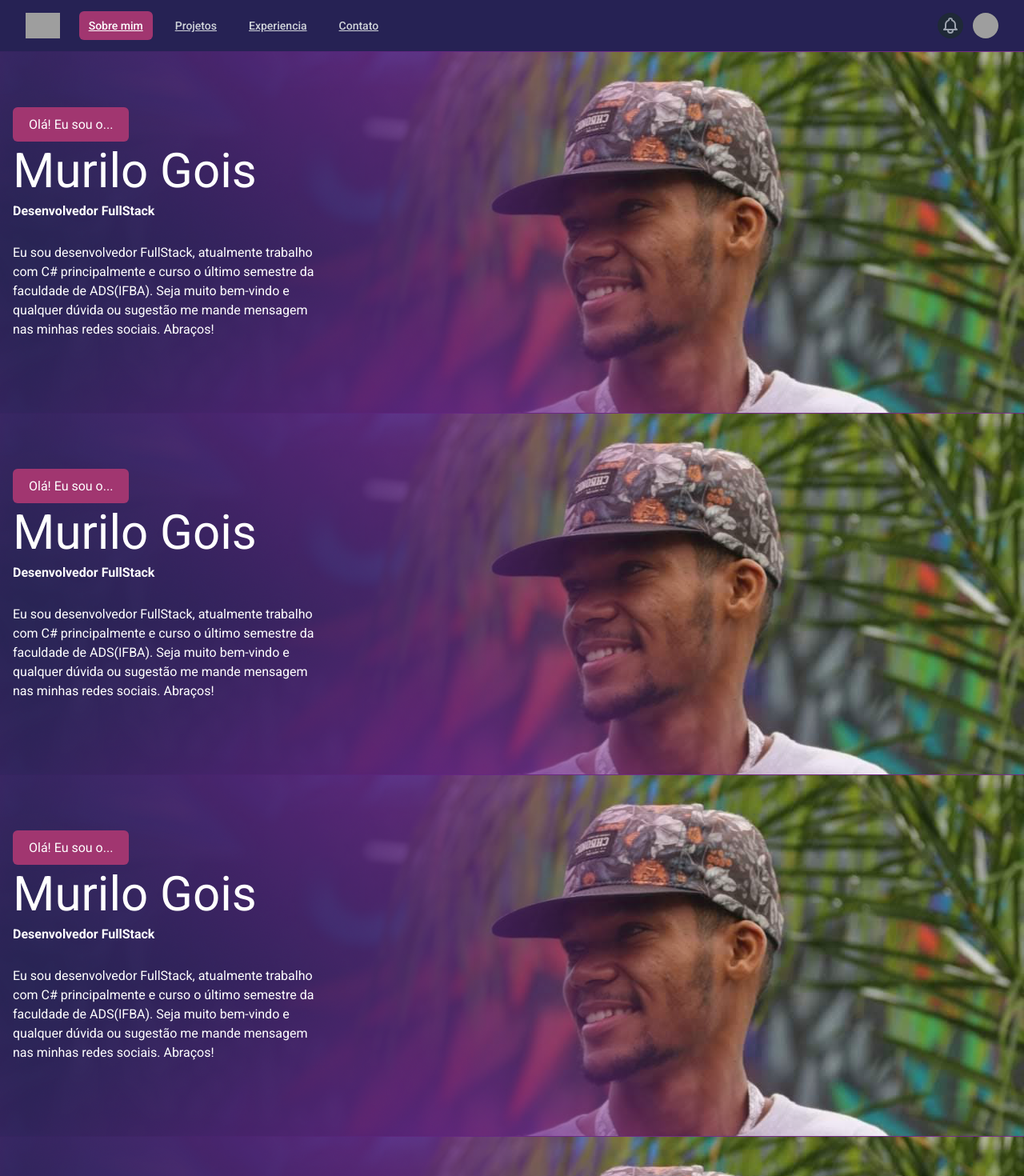
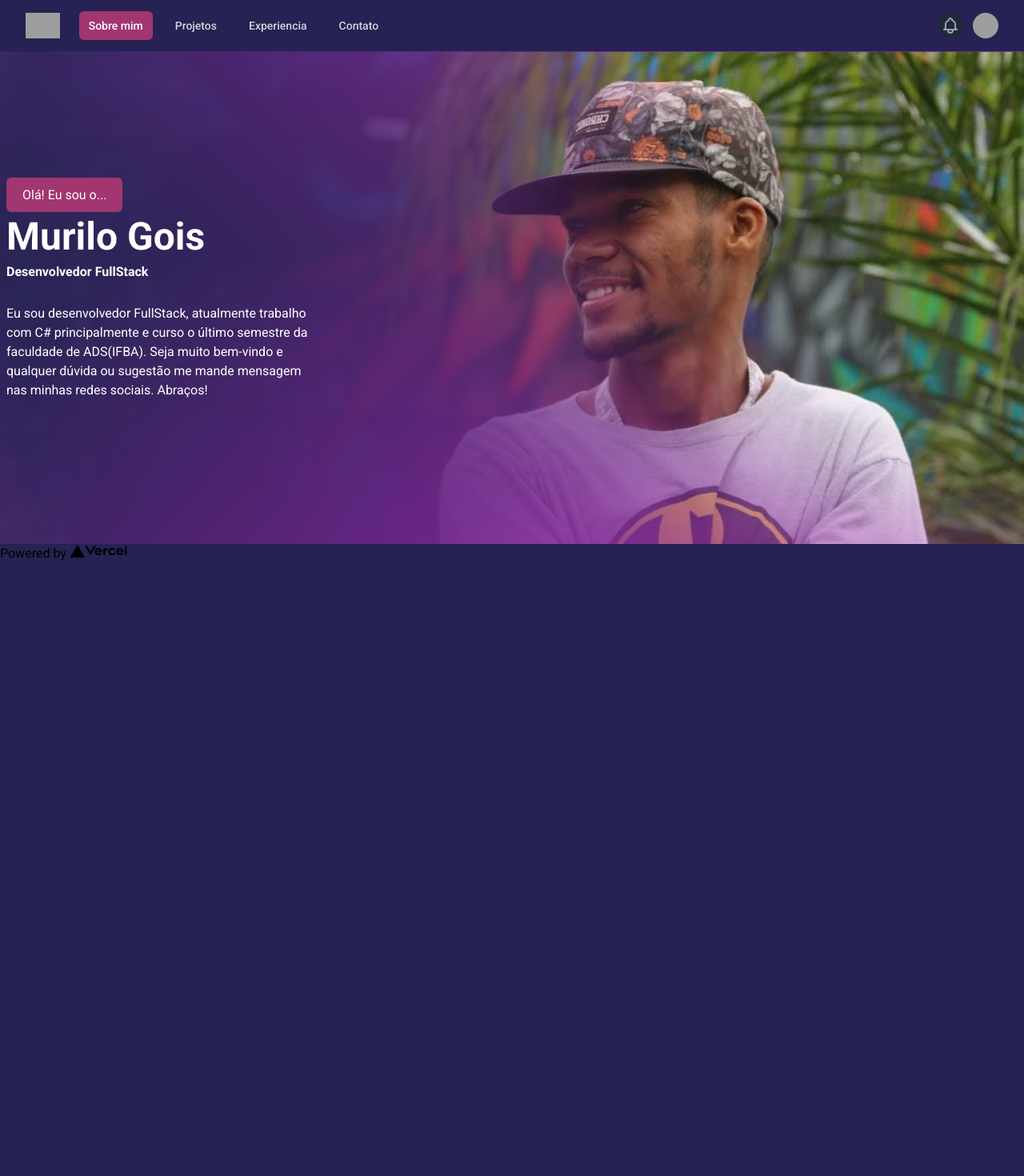
Before and after one commit to goismurilo/portfolio-next, a Next.js app: page / in a window 1280 px wide. Shown: the top 1470 px of the page at 80% size. After the commit the page ends 800 px from the top, so only its background shows below. Built offline with nearby package versions, Linux system fonts and the light colour scheme; grey boxes are pictures that could not be loaded.

Commit message:
feat(Landing): Add responsive layout

```diff
--- a/components/Landing/index.tsx
+++ b/components/Landing/index.tsx
@@ -1,11 +1,11 @@
 export default function Landing() {
     return (
         <>
-            <div className="bg-accent-dark bg-cover bg-background-landing h-auto py-20" >
+            <div className="bg-accent-dark bg-cover bg-background-landing h-auto p-2">
                 {/* <div className="flex-1 w-80"> */}
-                <div className="container mx-auto md:px-4 items-center">
+                <div className="container mx-auto items-center py-10 md:py-40">
                     <span className="py-3 px-5 bg-second-dark text-white rounded-md">Olá! Eu sou o...</span>
-                    <h1 className="py-2 mt-2 text-6xl text-white">Murilo Gois</h1>
+                    <h1 className="py-2 mt-2 text-5xl text-white font-bold">Murilo Gois</h1>
                     <strong className="py-2 text-white">Desenvolvedor FullStack</strong>
                     <p className="mt-4 py-3 w-96 text-white">Eu sou desenvolvedor FullStack,
                         atualmente trabalho com C# principalmente
--- a/components/Navbar/index.tsx
+++ b/components/Navbar/index.tsx
@@ -23,7 +23,7 @@ export default function Navbar() {
                         <div className="relative flex items-center justify-between h-16">
                             <div className="absolute inset-y-0 left-0 flex items-center sm:hidden">
                                 {/* Mobile menu button*/}
-                                <Disclosure.Button className="inline-flex items-center justify-center p-2 rounded-md text-gray-400 hover:text-white hover:bg-gray-700 focus:outline-none focus:ring-2 focus:ring-inset focus:ring-white">
+                                <Disclosure.Button className="inline-flex items-center justify-center p-2 rounded-md text-gray-400 hover:text-white hover:bg-second-medium focus:outline-none focus:ring-2 focus:ring-inset focus:ring-white">
                                     <span className="sr-only">Open main menu</span>
                                     {open ? (
                                         <XIcon className="block h-6 w-6" aria-hidden="true" />
@@ -52,7 +52,7 @@ export default function Navbar() {
                                                 key={item.name}
                                                 href={item.href}
                                                 className={classNames(
-                                                    item.current ? 'bg-second-dark text-white' : 'text-gray-300 hover:bg-gray-700 hover:text-white',
+                                                    item.current ? 'bg-second-dark text-white' : 'text-gray-300 hover:bg-second-medium hover:text-white',
                                                     'px-3 py-2 rounded-md text-sm font-medium'
                                                 )}
                                                 aria-current={item.current ? 'page' : undefined}
@@ -139,7 +139,7 @@ export default function Navbar() {
                                     as="a"
                                     href={item.href}
                                     className={classNames(
-                                        item.current ? 'bg-gray-900 text-white' : 'text-gray-300 hover:bg-gray-700 hover:text-white',
+                                        item.current ? 'bg-second-dark text-white' : 'text-gray-300 hover:bg-second-medium hover:text-white',
                                         'block px-3 py-2 rounded-md text-base font-medium'
                                     )}
                                     aria-current={item.current ? 'page' : undefined}
--- a/pages/_document.tsx
+++ b/pages/_document.tsx
@@ -2,7 +2,7 @@ import { Html, Head, Main, NextScript } from 'next/document'
 
 export default function Document() {
     return (
-        <Html>
+        <Html className='bg-primary-dark w-screen'>
             <Head>
                 <link
                     href="https://fonts.googleapis.com/css2?family=Roboto:wght@400;500;700&display=swap"
--- a/pages/index.tsx
+++ b/pages/index.tsx
@@ -5,39 +5,29 @@ import Example from '../components/Example'
 
 import Landing from '../components/Landing'
 import Navbar from '../components/Navbar'
-import styles from '../styles/Home.module.css'
+// import styles from '../styles/Home.module.css'
 
 const Home: NextPage = () => {
   return (
-    <div className={styles.container}>
+    <div >
       <Head>
         <title>Murilo Gois</title>
         <meta name="description" content="Portfolio de Murilo Gois" />
         <link rel="icon" href="/favicon.ico" />
       </Head>
+      <Navbar />
+      <Landing />
+      {/* //TODO
+      <AddExperinceInNumvbers /> */}
 
-
-      <Navbar />
-
-      <Landing />
-      <Landing />
-      <Landing />
-      <Landing />
-      <Landing />
-      <Landing />
-      <Landing />
-      <Landing />
-      <Landing />
-      <Landing />
-
-      <footer className={styles.footer}>
+      <footer >
         <a
           href="https://vercel.com?utm_source=create-next-app&utm_medium=default-template&utm_campaign=create-next-app"
           target="_blank"
           rel="noopener noreferrer"
         >
           Powered by{' '}
-          <span className={styles.logo}>
+          <span>
             <Image src="/vercel.svg" alt="Vercel Logo" width={72} height={16} />
           </span>
         </a>
--- a/styles/globals.css
+++ b/styles/globals.css
@@ -10,7 +10,6 @@
       @apply text-lg;
     }
     a {
-      @apply text-blue-600 underline;
     }
   }
 
--- a/tailwind.config.js
+++ b/tailwind.config.js
@@ -10,12 +10,16 @@ module.exports = {
         "primary-medium": "#543884",
         "primary-light": "#9A77CF",
         "second-dark": "#A13670",
+        "second-medium": "#EC4176",
+        "second-light": "#FFA45E",
       },
       fontFamily: {
         sans: ["Roboto", "Inter var", "sans-serif"],
       },
       backgroundImage: {
         'background-landing': "url('../src/images/background-landing.png')",
+        'logo': "url('../src/images/logo-only.png')",
+        'logo-name': "url('../src/images/logo-name.png')",
       }
     },
   },
```
